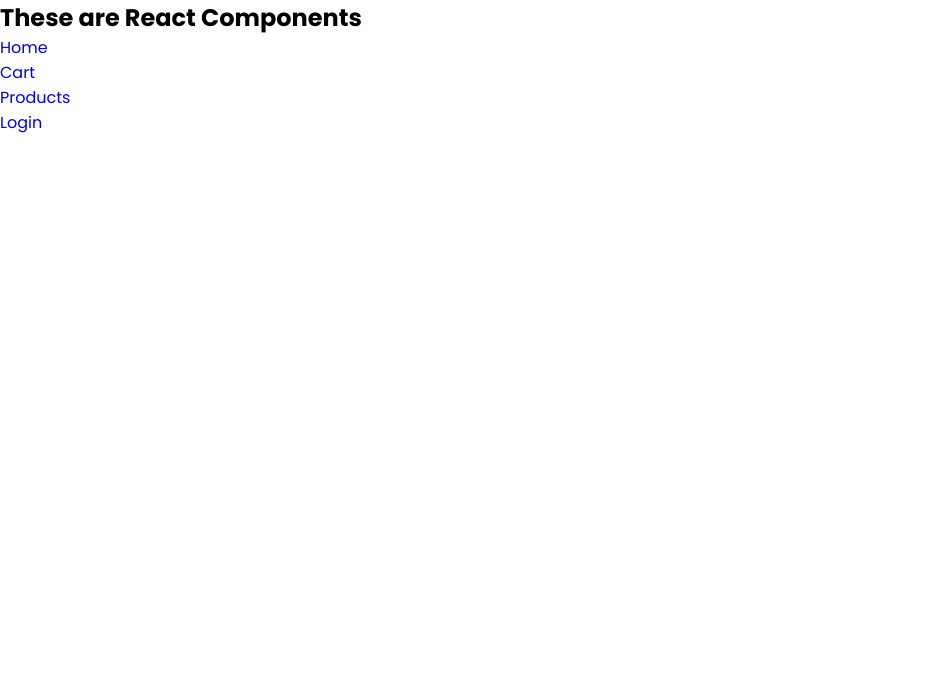
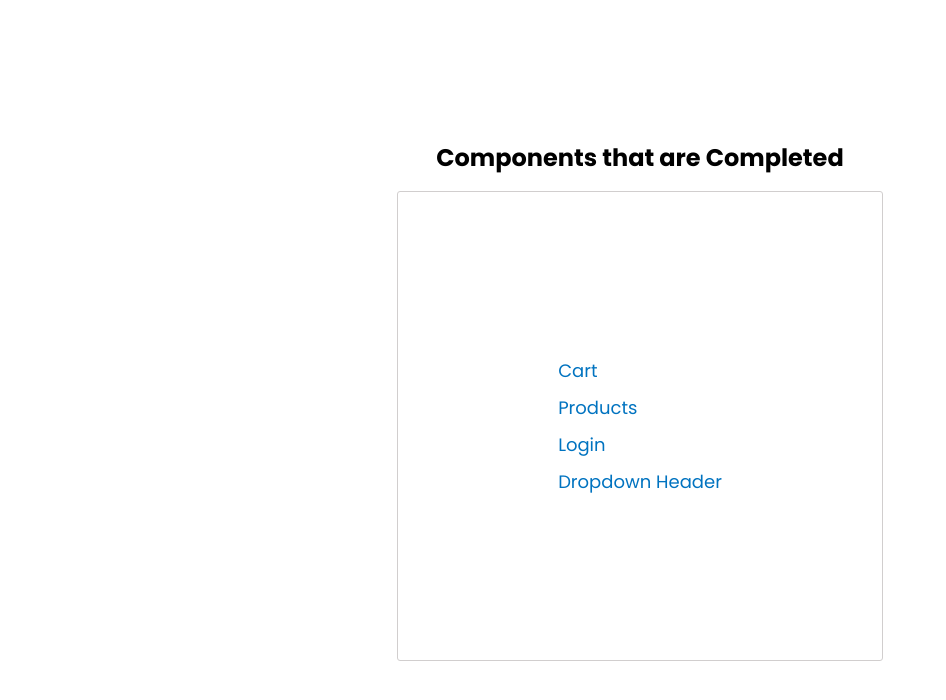
Before and after one commit to TahirAli32/react-components, a React (Create React App) app: page / in a window 1280 px wide. Shown: the top 700 px of the page, without its empty margins (0-946 px from the left). Built offline with nearby package versions, Linux system fonts and the light colour scheme.

Commit message:
Component Import Enhanced

```diff
--- a/src/App.jsx
+++ b/src/App.jsx
@@ -1,23 +1,23 @@
 import React from 'react'
-import { Link } from 'react-router-dom'
-import styled from 'styled-components'
+import { Routes, Route, useLocation } from 'react-router-dom'
+import { Cart, Login, Home, Products, DropdownHeader, Navbar } from './components'
 
-const App = () => {
+function App() {
+
+  const location = useLocation()
+
   return (
-    <div>
-        <h2>These are React Components</h2>
-        <ul>
-            <li><Link to="/">Home</Link></li>
-            <li><Link to="/cart">Cart</Link></li>
-            <li><Link to="/products">Products</Link></li>
-            <li><Link to="/login">Login</Link></li>
-        </ul>
-    </div>
+    <>
+      {location.pathname !== '/' && <Navbar />}
+      <Routes>
+        <Route path="/" element={<Home />} />
+        <Route path="/login" element={<Login />} />
+        <Route path="/cart" element={<Cart />} />
+        <Route path="/products" element={<Products />} />
+        <Route path="/dropdown" element={<DropdownHeader />} />
+      </Routes>
+    </>
   )
 }
 
 export default App
-
-const Container = styled.div`
-  background-color: #aaaaf5;
-`
--- a/src/components/Cart.jsx
+++ b/src/components/Cart.jsx
@@ -1,11 +1,8 @@
 import React from 'react'
-import Navbar from './Navbar'
 
 const Cart = () => {
   return (
     <div>
-      <Navbar />
-
       <h2>Cart</h2>
     </div>
   )
--- /dev/null
+++ b/src/components/DropdownHeader.jsx
@@ -0,0 +1,16 @@
+import React from 'react'
+import styled from 'styled-components'
+
+const DropdownHeader = () => {
+  return (
+    <Container>
+        <h2>Dropdown Header</h2>
+    </Container>
+  )
+}
+
+export default DropdownHeader
+
+const Container = styled.div`
+  margin: 1rem 0;
+`
--- /dev/null
+++ b/src/components/Home.jsx
@@ -0,0 +1,18 @@
+import React from 'react'
+import { Link } from 'react-router-dom'
+
+const Home = () => {
+  return (
+    <div className="App">
+          <h2>Components that are Completed</h2>
+          <ul className='components'>
+              <li><Link to="/cart">Cart</Link></li>
+              <li><Link to="/products">Products</Link></li>
+              <li><Link to="/login">Login</Link></li>
+              <li><Link to="/dropdown">Dropdown Header</Link></li>
+          </ul>
+      </div>
+  )
+}
+
+export default Home
--- a/src/components/Login.jsx
+++ b/src/components/Login.jsx
@@ -1,10 +1,8 @@
 import React from 'react'
-import Navbar from './Navbar';
 
 const Login = () => {
   return (
     <div>
-      <Navbar />
       <h2>Login</h2>
     </div>
   )
--- a/src/components/Navbar.jsx
+++ b/src/components/Navbar.jsx
@@ -1,3 +1,4 @@
+/* eslint-disable jsx-a11y/anchor-is-valid */
 import React from 'react'
 import { Link } from 'react-router-dom'
 import styled from 'styled-components'
@@ -6,10 +7,11 @@ const Navbar = () => {
   return (
     <Container>
         <ul>
-            <li><Link to="/"><a href='#'>Home</a></Link></li>
-            <li><Link to="/cart"><a href='#'>Cart</a></Link></li>
-            <li><Link to="/products"><a href='#'>Products</a></Link></li>
-            <li><Link to="/login"><a href='#'>Login</a></Link></li>
+            <a><li><Link to="/">Home</Link></li></a>
+            <a><li><Link to="/cart">Cart</Link></li></a>
+            <a><li><Link to="/products">Products</Link></li></a>
+            <a><li><Link to="/login">Login</Link></li></a>
+            <a><li><Link to="/dropdown">Dropdown Header</Link></li></a>
         </ul>
     </Container>
   )
@@ -22,16 +24,20 @@ const Container = styled.div`
     display: flex;
     align-items: center;
     justify-content: center;
-    background-color: #97dbf149;
+    background-color: #000000;
     font-size: 25px;
     height: 10vh;
     text-transform: uppercase;
+    a{
+      color: #23b0df;
+      :hover{
+        color: #0390be;
+      }
+    }
     li{
       margin: 0 20px;
-      color: red;
       :hover{
-        color: #014f69;
-        border-bottom: .1rem solid #039fd3;
+        border-bottom: .001rem solid #005f96;
       }
     }
   }
--- a/src/components/Products.jsx
+++ b/src/components/Products.jsx
@@ -1,10 +1,8 @@
 import React from 'react'
-import Navbar from './Navbar';
 
 const Products = () => {
   return (
     <div>
-      <Navbar />
       <h2>Products</h2>
     </div>
   )
--- /dev/null
+++ b/src/components/index.js
@@ -0,0 +1,6 @@
+export { default as Cart } from './Cart'
+export { default as Login } from './Login'
+export { default as Home } from './Home'
+export { default as Products } from './Products'
+export { default as DropdownHeader } from './DropdownHeader'
+export { default as Navbar } from './Navbar'
--- a/src/index.css
+++ b/src/index.css
@@ -13,3 +13,25 @@ a{
 ul{
   list-style: none;
 }
+.App{
+  display: flex;
+  flex-direction: column;
+  justify-content: center;
+  align-items: center;
+  height: 100vh;
+}
+.App > h2{
+  margin-bottom: 1rem;
+}
+.components{
+  padding: 10rem;
+  border: 0.02rem solid #d1cece;
+  border-radius: 3px;
+}
+.components > li {
+  padding: 5px 0;
+}
+.components > li  > a{
+  color: rgb(0, 115, 192);
+  font-size: 18px;
+}
--- a/src/index.js
+++ b/src/index.js
@@ -1,24 +1,14 @@
 import React from 'react';
 import ReactDOM from 'react-dom/client';
-import { BrowserRouter, Routes, Route } from 'react-router-dom';
 import './index.css';
 import App from './App';
-import Cart from './components/Cart'
-import Login from './components/Login'
-import Products from './components/Products'
-// import Navbar from './components/Navbar';
+import { BrowserRouter } from "react-router-dom";
 
-const root = ReactDOM.createRoot(document.getElementById('root'));
+const root = ReactDOM.createRoot(document.getElementById('root'))
 root.render(
   <React.StrictMode>
     <BrowserRouter>
-    {/* <Navbar /> */}
-      <Routes>
-        <Route path="/" element={<App />} />
-        <Route path="/login" element={<Login />} />
-        <Route path="/cart" element={<Cart />} />
-        <Route path="/products" element={<Products />} />
-      </Routes>
+      <App />
     </BrowserRouter>
   </React.StrictMode>
 );
```
